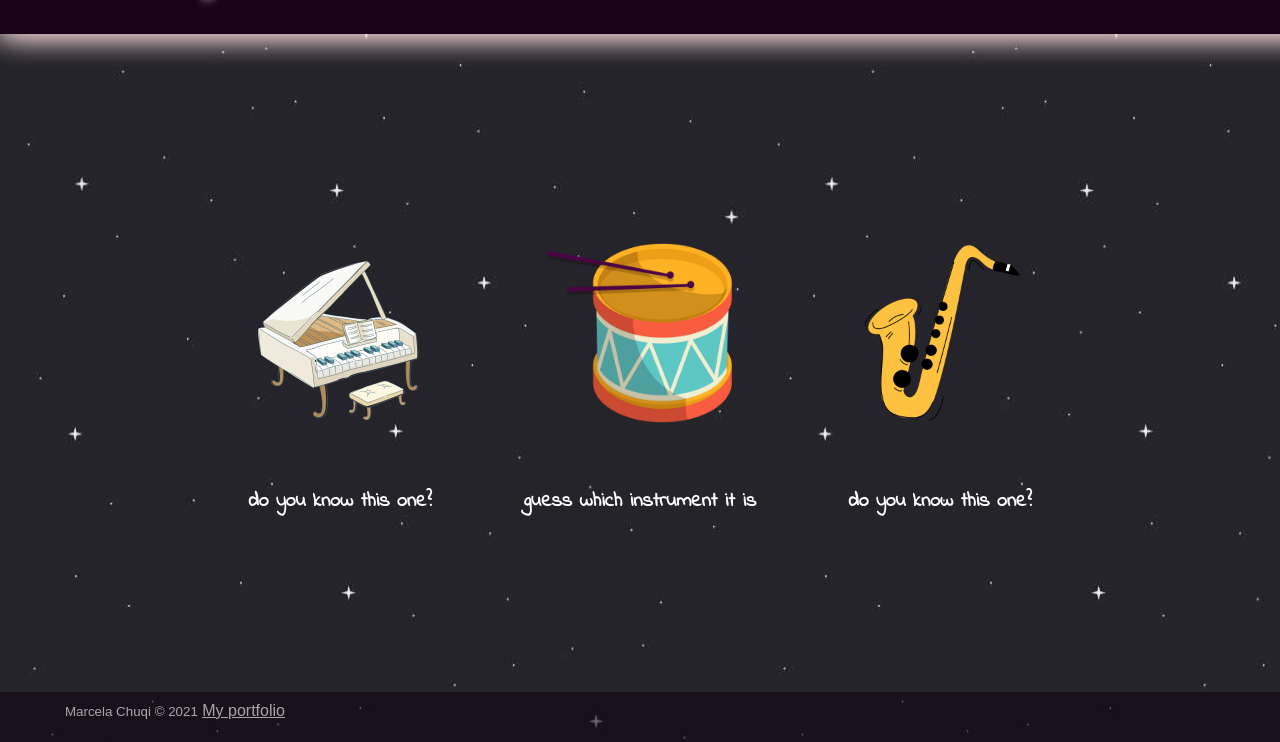
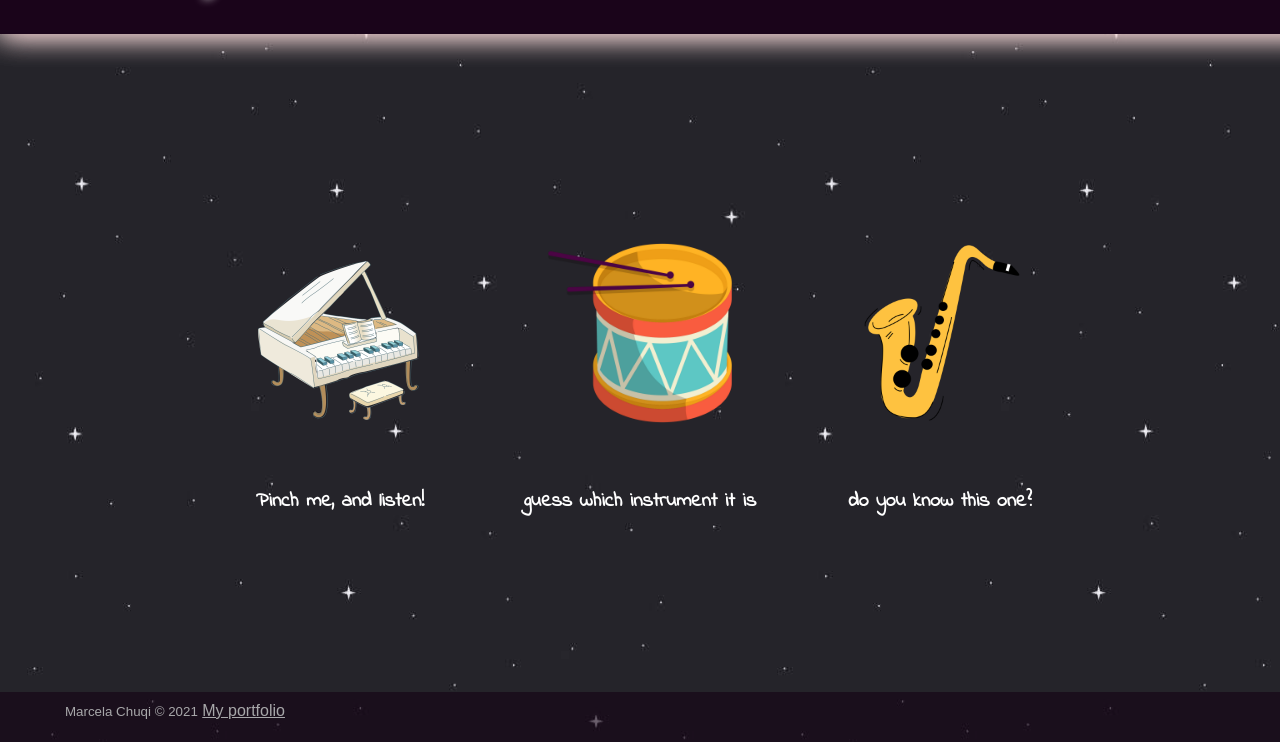
Before and after one commit to marcelachuqi/baby_music, a plain HTML site: page index.html in a window 1280 px wide. Shown: the part 58-800 px from the top of the page. Drawn offline with Linux system fonts and the light colour scheme; a web font is replaced by a local one.

Commit message:
add pinch me quote

```diff
--- a/index.html
+++ b/index.html
@@ -28,7 +28,7 @@
     <div class="app_div">
       <div>
         <img src="image/piano.png" class="piano reproduce1" />
-        <h2 class="instrument1_js">do you know this one?</h2>
+        <h2 class="instrument1_js">Pinch me, and listen!</h2>
 
         <audio id="audio" controls class="piano-audio">
           <source type="audio/mp3" src="./sound/PIANOCOMEDYCTE07_60_1.mp3" />
```
